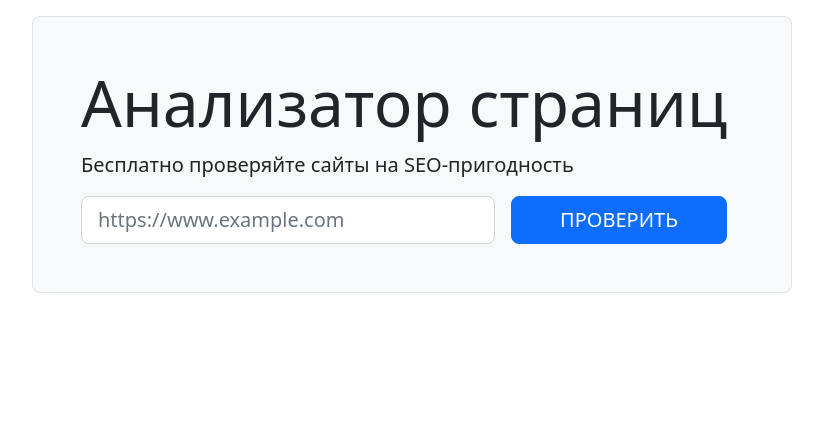
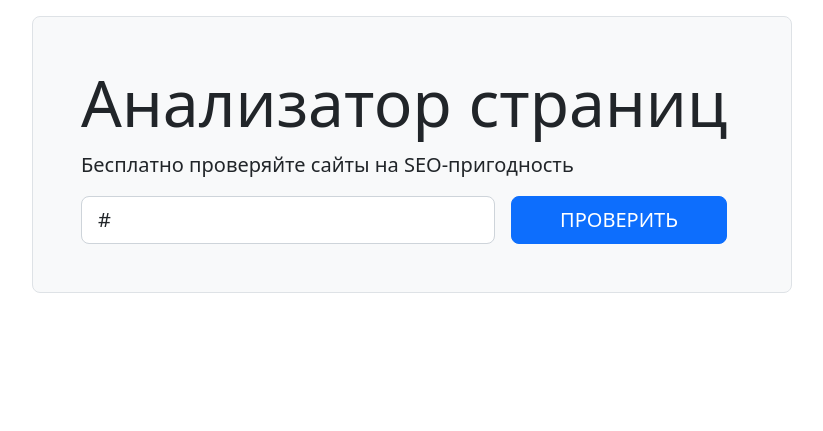
Before and after one commit to amahmetov1998/python-project-83, a Flask app: template page_analyzer/templates/main.html in a window 1280 px wide. Shown: the part 56-487 px from the top of the page, without its empty margins (228-1051 px from the left). Run offline with Flask 3, Linux system fonts and the light colour scheme; the template is opened without the code that fills it: most values are stand-ins (such as "Sample title", 1, 10 or a date in 2020); some libraries are stand-ins or nearby versions.

Commit message:
git add .

```diff
--- a/page_analyzer/templates/main.html
+++ b/page_analyzer/templates/main.html
@@ -39,9 +39,9 @@
                 <h1 class="display-3">Анализатор страниц</h1>
                 <p class="lead">Бесплатно проверяйте сайты на SEO-пригодность</p>
                 <form action="{{url_for('add_url')}}" method="post" class="d-flex justify-content-center">
-                            <input type="text" name="url" placeholder="https://www.example.com" value=""
+                <input type="text" name="url" placeholder="https://www.example.com" value="{{data.url}}"
                            class="form-control form-control-lg">
-                            <input name="url" type="submit" class="btn btn-primary  btn-lg ms-3 px-5 text-uppercase mx-3"
+                <input type="submit" class="btn btn-primary  btn-lg ms-3 px-5 text-uppercase mx-3"
                            value="Проверить">
                 </form>
             </div>
```
Lines whose indentation alone changed are shown as unchanged.
